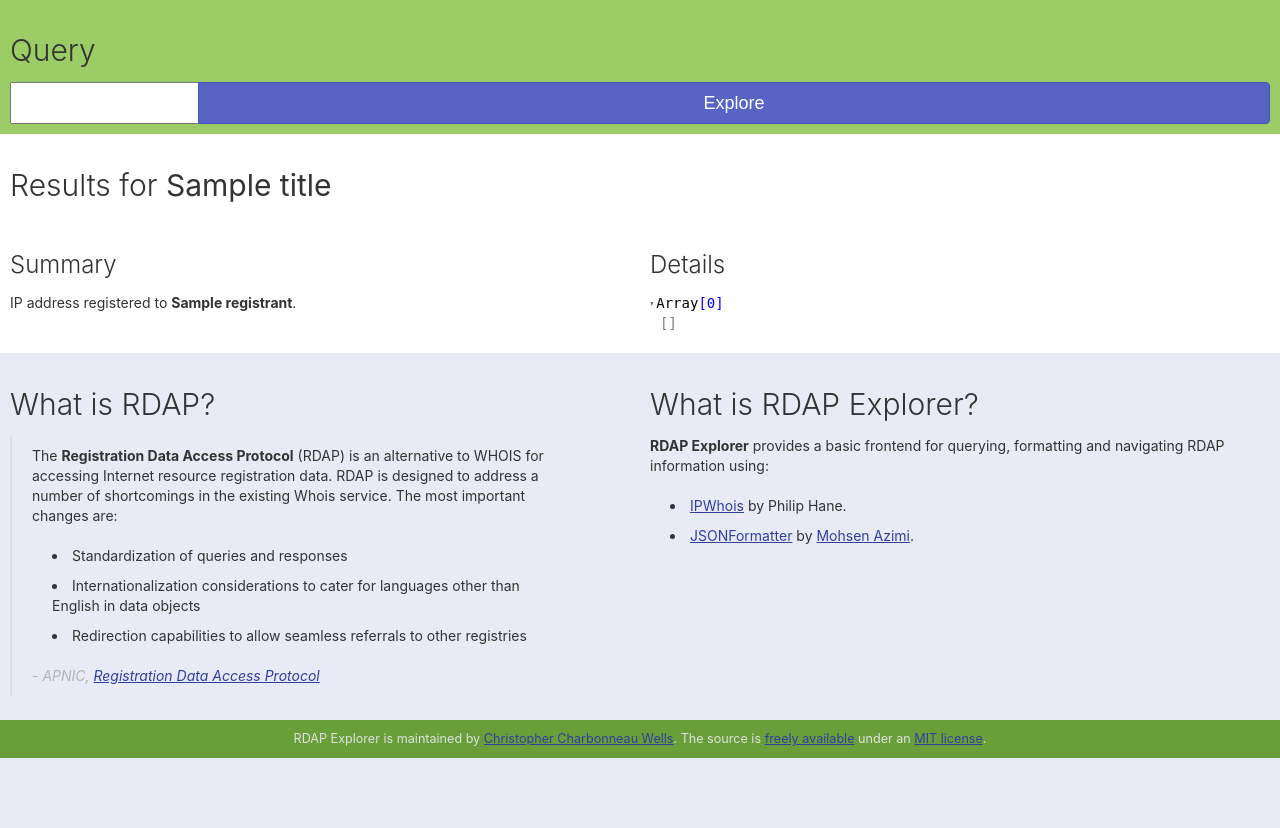
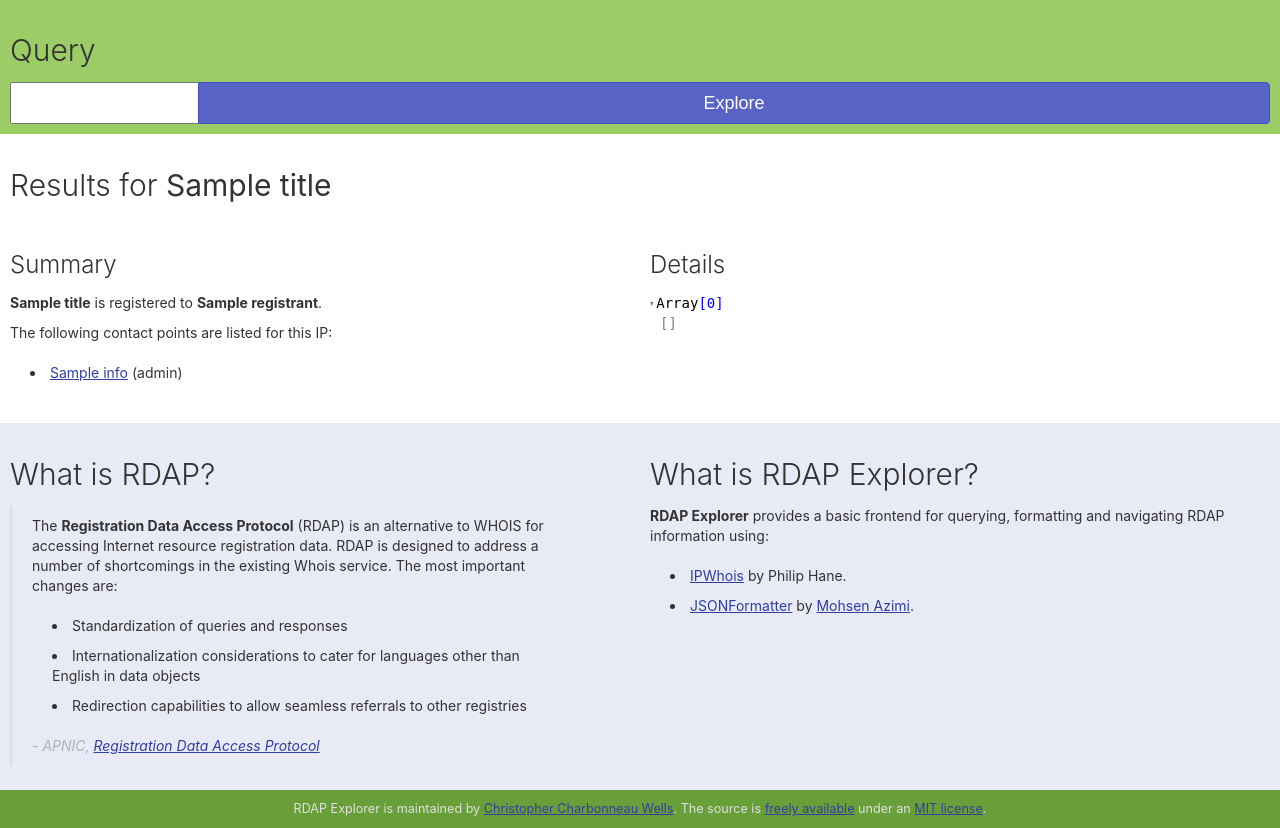
Before and after one commit to cdubz/rdap-explorer, a Django app: template templates/query/index.html in a window 1280 px wide. Shown: the part 84-912 px from the top of the page. Before the commit the page ends 842 px from the top, so only its background shows below. Run offline with Django 3.2, Linux system fonts and the light colour scheme; the template is opened without the code that fills it: most values are stand-ins (such as "Sample title", 1, 10 or a date in 2020); form fields are guessed from the names that the template uses; some libraries are stand-ins or nearby versions.

Commit message:
Add a list of all found roles to the results summary.

```diff
--- a/query/views.py
+++ b/query/views.py
@@ -45,9 +45,9 @@ def results(request, query):
         error = e
 
     roles = {}
-    for object in result['objects']:
-        contact = result['objects'][object]['contact']
-        for role in result['objects'][object]['roles']:
+    for object_name in result['objects']:
+        contact = result['objects'][object_name]['contact']
+        for role in result['objects'][object_name]['roles']:
             if role not in roles:
                 roles[role] = {}
                 if contact['name'] is not None:
--- a/rdap_explorer/__init__.py
+++ b/rdap_explorer/__init__.py
@@ -1,5 +1,5 @@
 __title__ = 'RDAP Explorer'
-__version__ = '0.1.3'
+__version__ = '0.2.0'
 __author__ = 'Christopher Charbonneau Wells'
 __copyright__ = 'Copyright (c) 2017 Christopher Charbonneau Wells'
 __license__ = 'MIT'
--- a/templates/query/index.html
+++ b/templates/query/index.html
@@ -31,9 +31,22 @@
         <div class="columns">
             <div class="column col-6 results-summary">
                 <h4>Summary</h4>
-                {% if roles.registrant %}
-                    <p>IP address registered to <strong>{{ roles.registrant.name }}</strong>.</p>
+                {% if roles.registrant and roles.registrant.name %}
+                    <p><strong>{{ title }}</strong> is registered to
+                        <strong>{{ roles.registrant.name }}</strong>.</p>
                 {% endif %}
+                <p>The following contact points are listed for this IP:</p>
+                <ul>
+                {% for role, info in roles.items %}
+                    <li>
+                    {% if info.email %}
+                        <a href="mailto:{{ info.email }}">{{ info.name }}</a> ({{ role }})
+                    {% else %}
+                        {{ info.name }} ({{ role }})
+                    {% endif %}
+                    </li>
+                {% endfor %}
+                </ul>
             </div>
             <div class="column col-6 results-details">
                 <h4>Details</h4>
```
